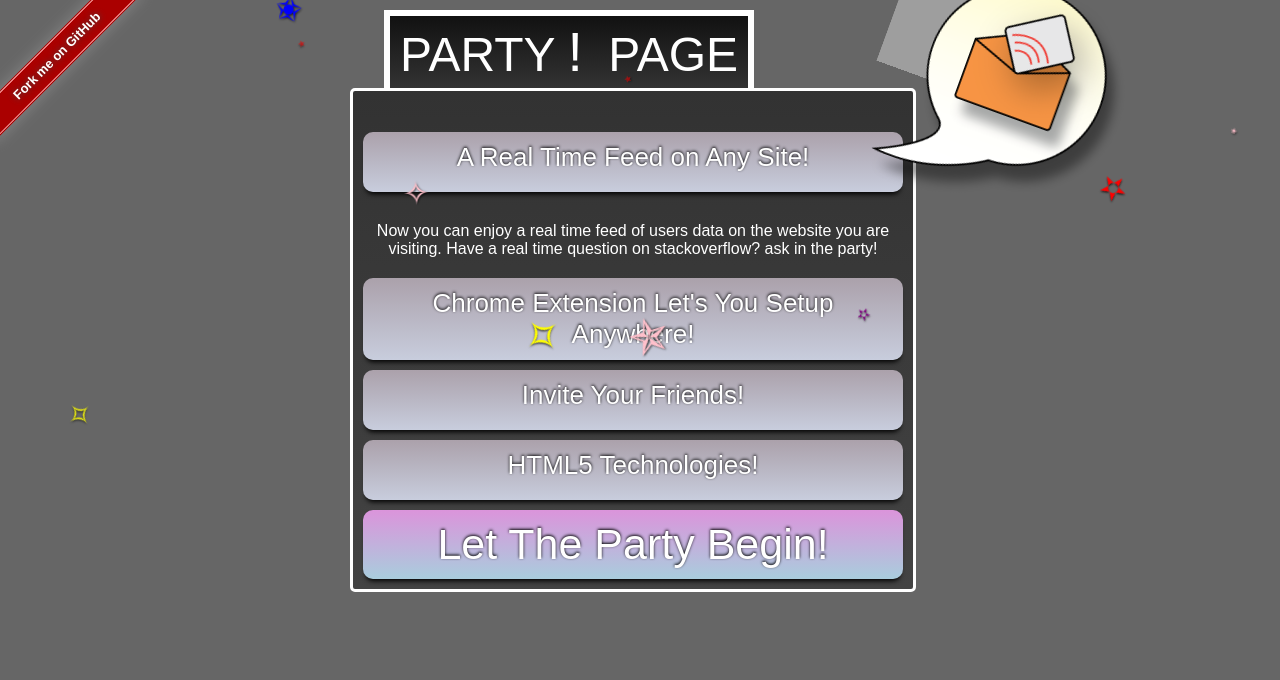
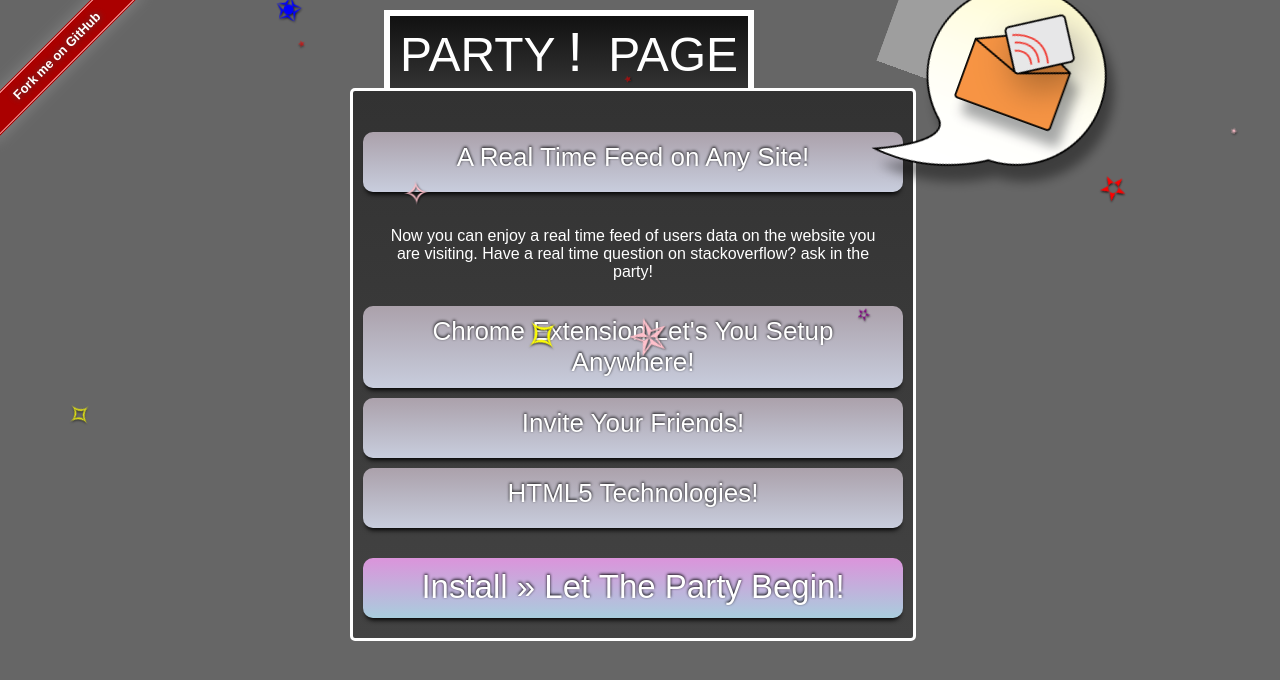
Before and after one commit to jaytoday/party-page, a Python web app: template templates/index.html in a window 1280 px wide, after a click on "A Real Time Feed on Any Site!". Shown: the top 680 px of the page. Run offline with Jinja, Linux system fonts and the light colour scheme; the template is opened without the code that fills it, so the values that code supplies are empty; some web fonts are replaced; grey boxes are pictures that could not be loaded.

Commit message:
index frontend

```diff
--- a/css/party.css
+++ b/css/party.css
@@ -138,8 +138,8 @@ z-index:2;
     float: left;
     height: auto;
     line-height: 18px;
-    margin: 20px;
-    overflow: auto;
+    margin: 15px;
+    padding: 10px;
     text-align: center;
     clear: both;
 }
--- a/main.py
+++ b/main.py
@@ -131,7 +131,7 @@ class ChatsRequestHandler(BaseRequestHandler):
       'You had me at "Hello World."', 'How about we go home and you handle my exception?'
       ]
     import random
-    if False:
+    if random.randint(1,10):
         c = random.choice(cfs)
         if c: chat.content += (' ' + c)
 
--- a/templates/index.html
+++ b/templates/index.html
@@ -50,7 +50,7 @@
 		<li>Local Storage</li>
 	</ul>
 </div>
-<div class="main_text_inner" style="background: -webkit-gradient(linear, 0% 0%, 0% 100%, from(#DB94DB), to(#A9CDDD));font-size: 43px;"><a href="/ext/party-page.crx">Let The Party Begin!</a></div> </span></div>
+<div class="main_text_inner" style="margin-top:30px; margin-bottom: 20px; background: -webkit-gradient(linear, 0% 0%, 0% 100%, from(#DB94DB), to(#A9CDDD));font-size: 33px;"><a href="/ext/party-page.crx">Install &raquo; Let The Party Begin!</a></div> </span></div>
 
 
 </body>
```
Also changed, not shown: css/main.css (+6 -3 lines).
